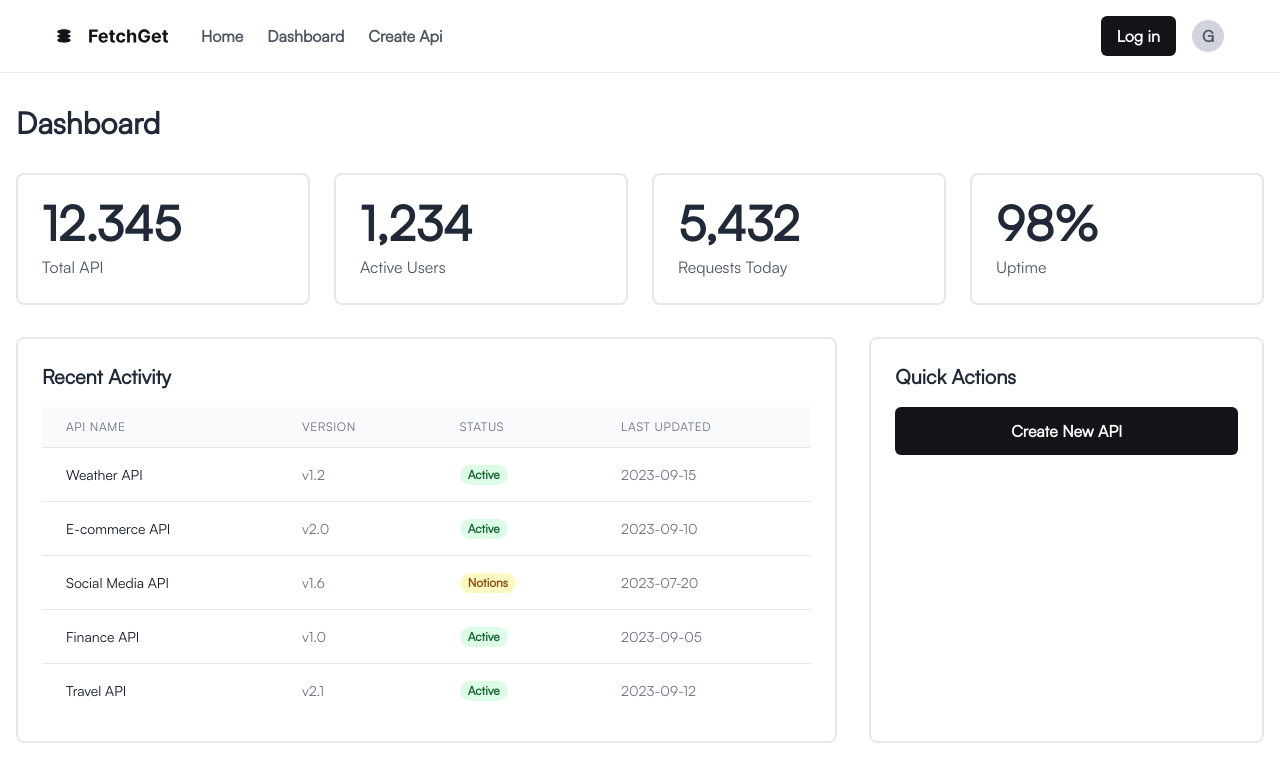
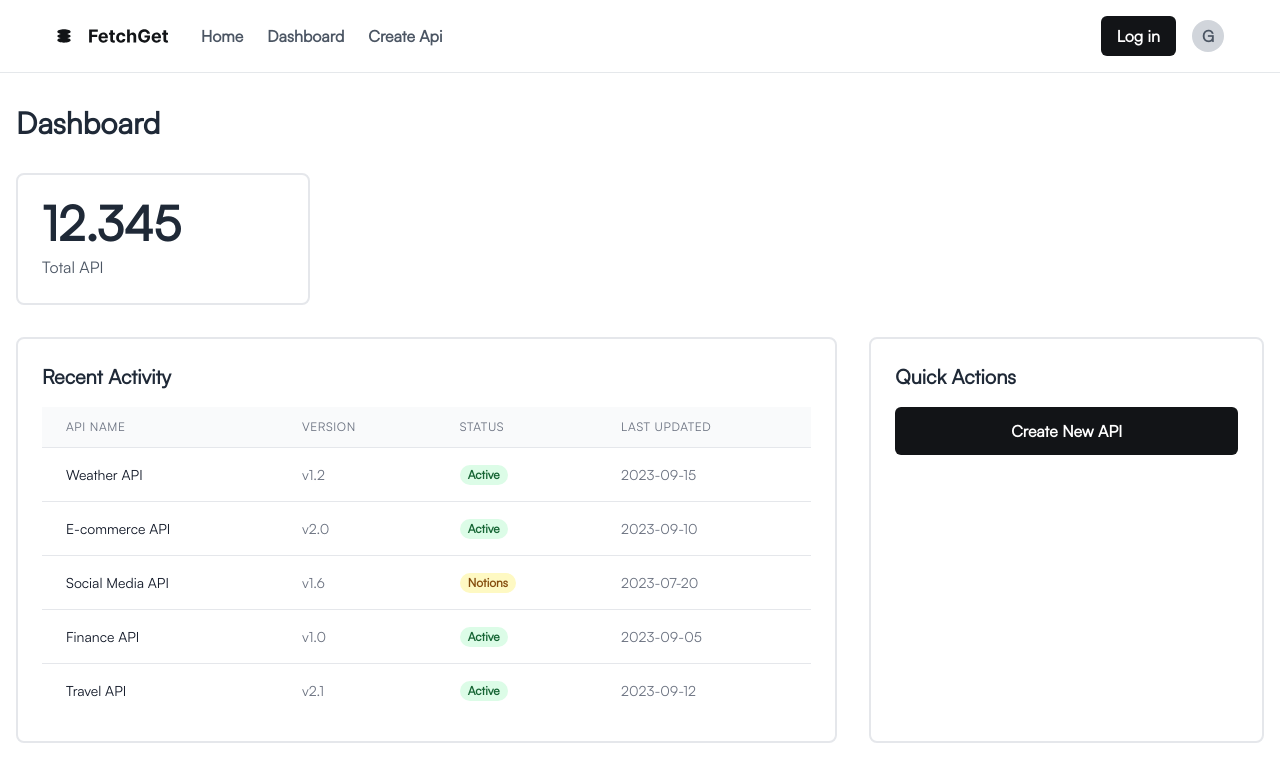
Before and after one commit to Enriquegonzalezz/FetchGet-ApiLibrary, a Vue app: page /admin/dashboard in a window 1280 px wide. Shown: the top 782 px of the page. Built offline with nearby package versions, Linux system fonts and the light colour scheme.

Commit message:
deleting innecesary elements from the dashboard

```diff
--- a/src/views/Dashboard.vue
+++ b/src/views/Dashboard.vue
@@ -34,21 +34,6 @@ const viewAllApis = () => {
         <div class="bg-white p-6 rounded-lg border border-2 ">
           <h2 class="text-5xl font-bold text-gray-800 mb-2">12.345</h2>
           <p class="text-gray-600">Total API</p>
-        </div>
-
-        <div class="bg-white p-6 rounded-lg border border-2 ">
-          <h2 class="text-5xl font-bold text-gray-800 mb-2">1,234</h2>
-          <p class="text-gray-600">Active Users</p>
-        </div>
-
-        <div class="bg-white p-6 rounded-lg border border-2 ">
-          <h2 class="text-5xl font-bold text-gray-800 mb-2">5,432</h2>
-          <p class="text-gray-600">Requests Today</p>
-        </div>
-
-        <div class="bg-white p-6 rounded-lg border border-2 ">
-          <h2 class="text-5xl font-bold text-gray-800 mb-2">98%</h2>
-          <p class="text-gray-600">Uptime</p>
         </div>
       </section>
 
```
